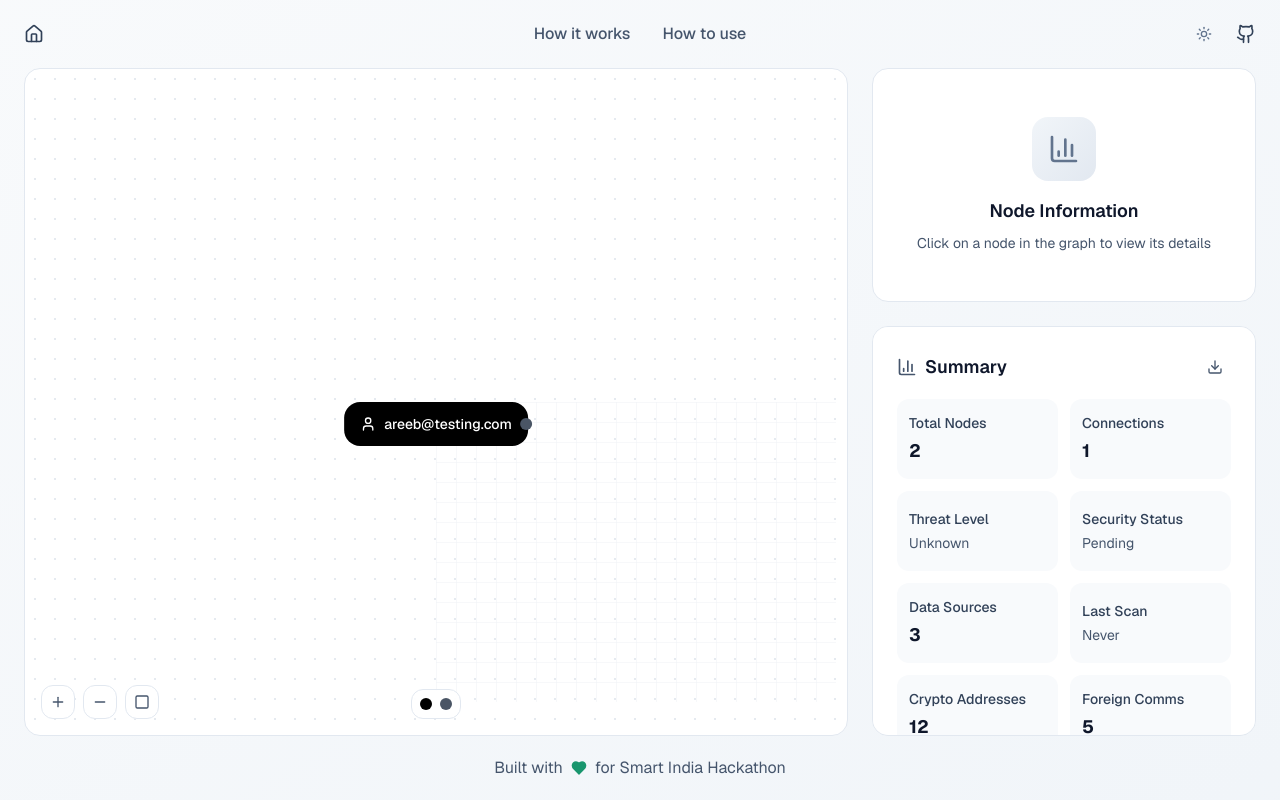
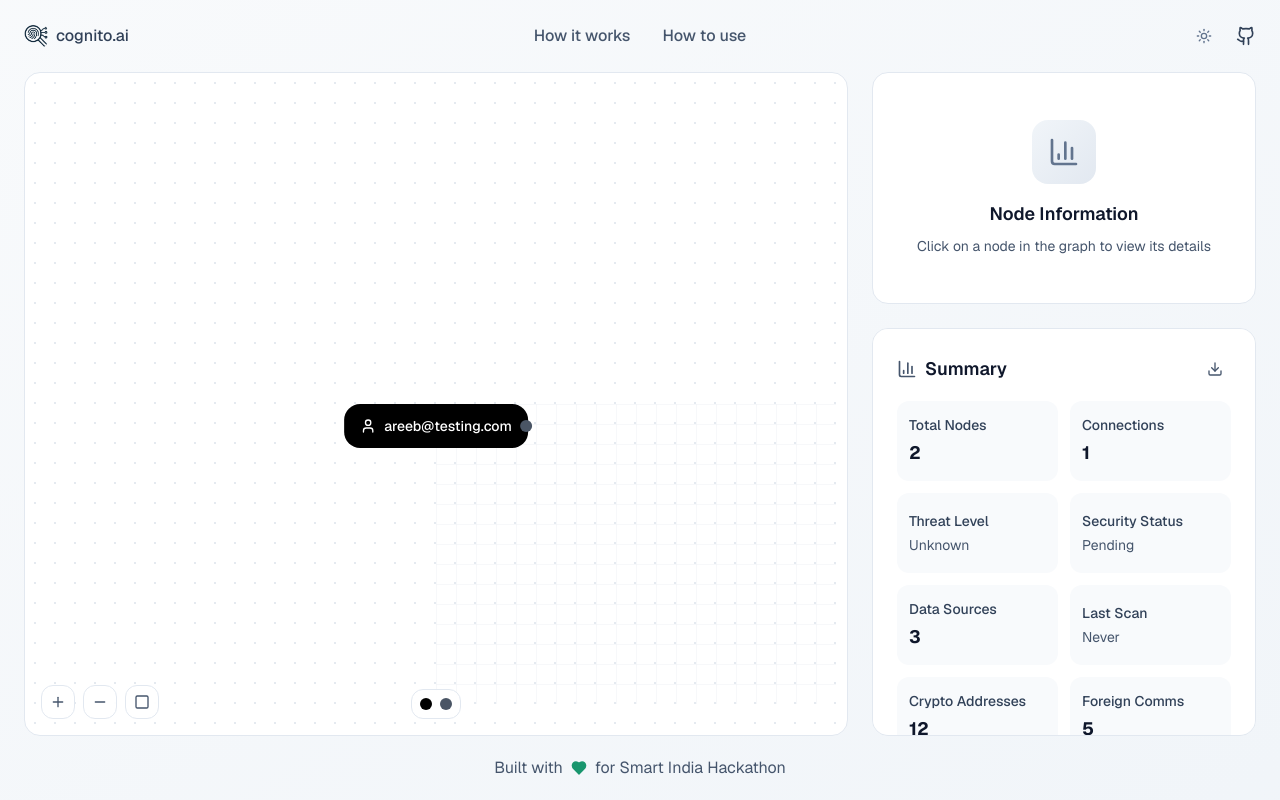
Before and after one commit to areebahmeddd/cognito.ai, a Next.js app in the folder frontend/: page /dashboard in a window 1280 px wide. Built offline with nearby package versions, Linux system fonts and the light colour scheme.

Commit message:
feat: update Navbar with logo and text branding
- Replaced the Home icon with a logo image for enhanced branding.
- Added a text label "cognito.ai" next to the logo for better visibility.

```diff
--- a/frontend/components/Navbar.tsx
+++ b/frontend/components/Navbar.tsx
@@ -1,5 +1,6 @@
 import { ThemeToggle } from "@/components/theme-toggle";
-import { Github, Home } from "lucide-react";
+import { Github } from "lucide-react";
+import Image from "next/image";
 import Link from "next/link";
 
 export default function Navbar() {
@@ -10,7 +11,14 @@ export default function Navbar() {
           href="/"
           className="flex items-center gap-2 rounded-sm p-2 text-slate-700 transition-colors duration-200 hover:bg-gray-200 hover:text-slate-900 dark:text-slate-300 dark:hover:bg-gray-700 dark:hover:text-slate-100"
         >
-          <Home className="h-5 w-5" />
+          <Image
+            src="/logo.png"
+            alt="logo"
+            width={32}
+            height={32}
+            className="rounded-sm h-6 w-6"
+          />
+          <span className="text-md font-medium">cognito.ai</span>
         </Link>
       </div>
       <div className="flex space-x-8">
```
